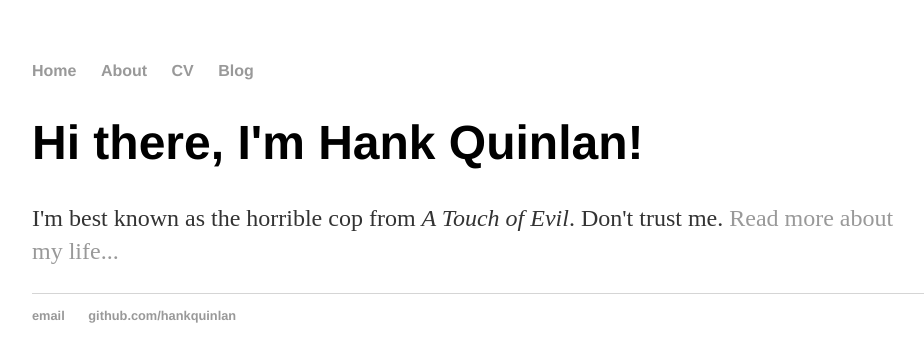
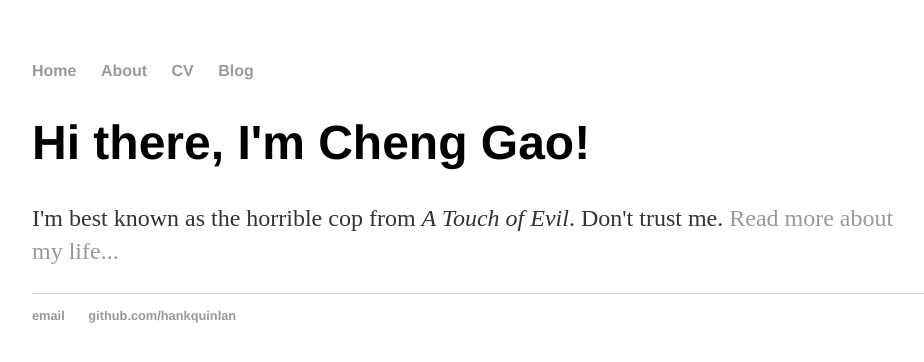
Before and after one commit to gaocheng1994/gaocheng1223.github.io, a Jekyll site: the page built from index.html, in a window 1280 px wide. Shown: the top 362 px of the page, without its empty margins (160-1084 px from the left). Built offline with Jekyll 4.4.1, drawn with Linux system fonts in a browser that asks for light colours.

Commit message:
Update index.html

```diff
--- a/index.html
+++ b/index.html
@@ -4,6 +4,6 @@ title: Hank Quinlan, Horrible Cop
 ---
 
 		<div class="blurb">
-			<h1>Hi there, I'm Hank Quinlan!</h1>
+			<h1>Hi there, I'm Cheng Gao!</h1>
 			<p>I'm best known as the horrible cop from <em>A Touch of Evil</em>. Don't trust me. <a href="/about">Read more about my life...</a></p>
 		</div>
```
